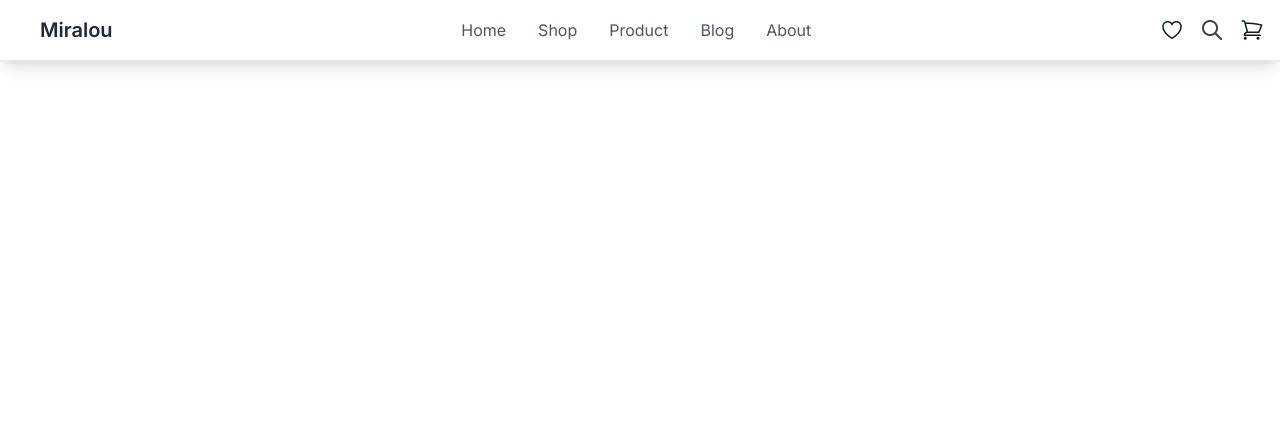
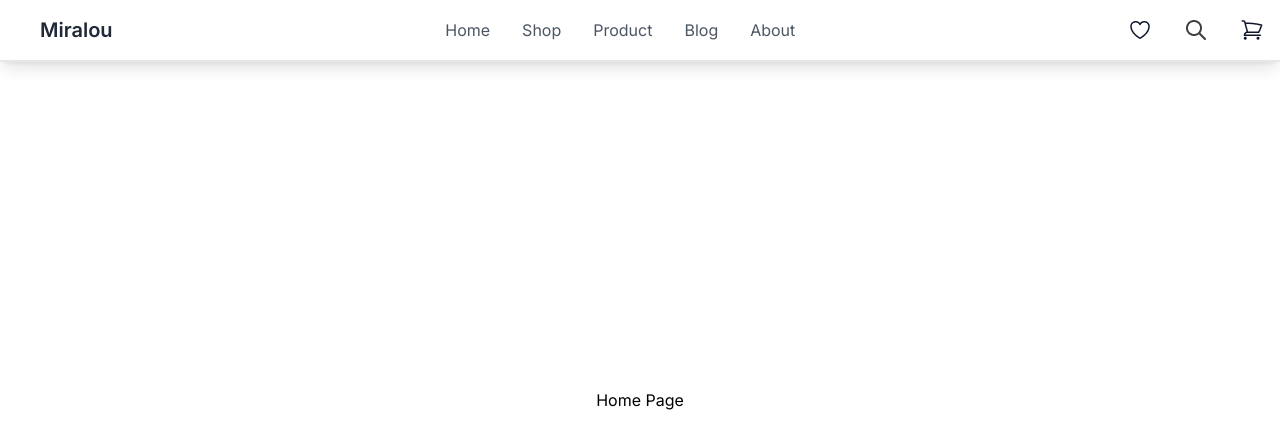
Before and after one commit to sugamadhikari11/product-showcase, a React (Create React App) app: page / in a window 1280 px wide. Shown: the top 448 px of the page. Built offline with nearby package versions, Linux system fonts and the light colour scheme; a web font is replaced by a local one.

Commit message:
link corrected

```diff
--- a/src/App.tsx
+++ b/src/App.tsx
@@ -14,7 +14,7 @@ const App: React.FC = () => {
       <div>
         <Navigation />
         <Routes>
-          <Route path="/home" element={<Home />} />
+          <Route path="/" element={<Home />} />
           <Route path="/shop" element={<Shop />} />
           <Route path="/product" element={<Products />} />
           <Route path="/blog" element={<Blog />} />
--- a/src/components/nav.tsx
+++ b/src/components/nav.tsx
@@ -23,7 +23,7 @@ const Navigation: React.FC = () => {
         <nav>
           <ul className="flex space-x-8">
             <li>
-              <Link to="/home" className="text-gray-600 hover:text-gray-800">Home</Link>
+              <Link to="/" className="text-gray-600 hover:text-gray-800">Home</Link>
             </li>
             <li>
               <Link to="/shop" className="text-gray-600 hover:text-gray-800">Shop</Link>
@@ -39,10 +39,20 @@ const Navigation: React.FC = () => {
             </li>
           </ul>
         </nav>
-        <div className="flex space-x-4">
+        <div className="flex gap-8">
+
+          <button>
         <img src={heartIcon} alt="Heart Icon" />
+        </button>
+
+        <button>
       <img src={searchIcon} alt="Search Icon" />
+      </button>
+
+      <button>
       <img src={shoppingIcon} alt="Shopping Icon" />
+      </button>
+
         </div>
       </div>
     </header>
```
